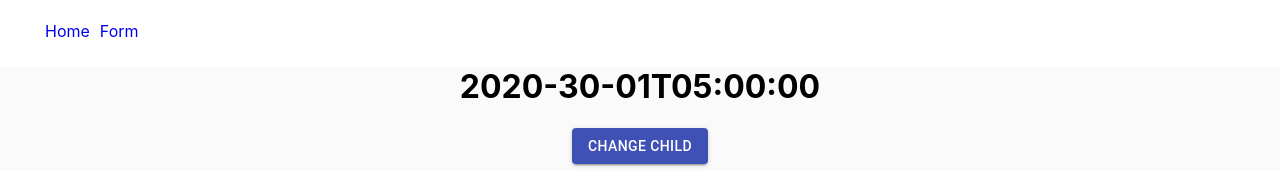
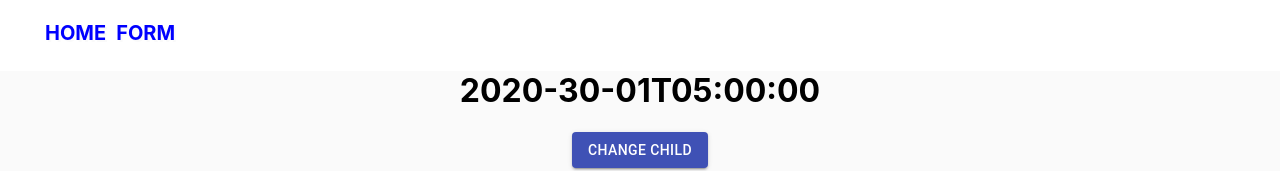
Before and after one commit to tangweejieleslie/frontend-projects, a React (Create React App) app in the folder ccg/: page / in a window 1280 px wide. Shown: the top 171 px of the page. Built offline with nearby package versions, Linux system fonts and the light colour scheme; the HTML template or start-up script is replaced by a standard one.

Commit message:
update font style for link

```diff
--- a/ccg/src/App.css
+++ b/ccg/src/App.css
@@ -48,5 +48,10 @@
 }
 
 li a {
+  font-size: 20px;
+  color:blue;
+  text-transform: uppercase;
   text-decoration: none;
+  font-weight: bold;
+  text-shadow: 2px 2px #fafafa;
 }
```
